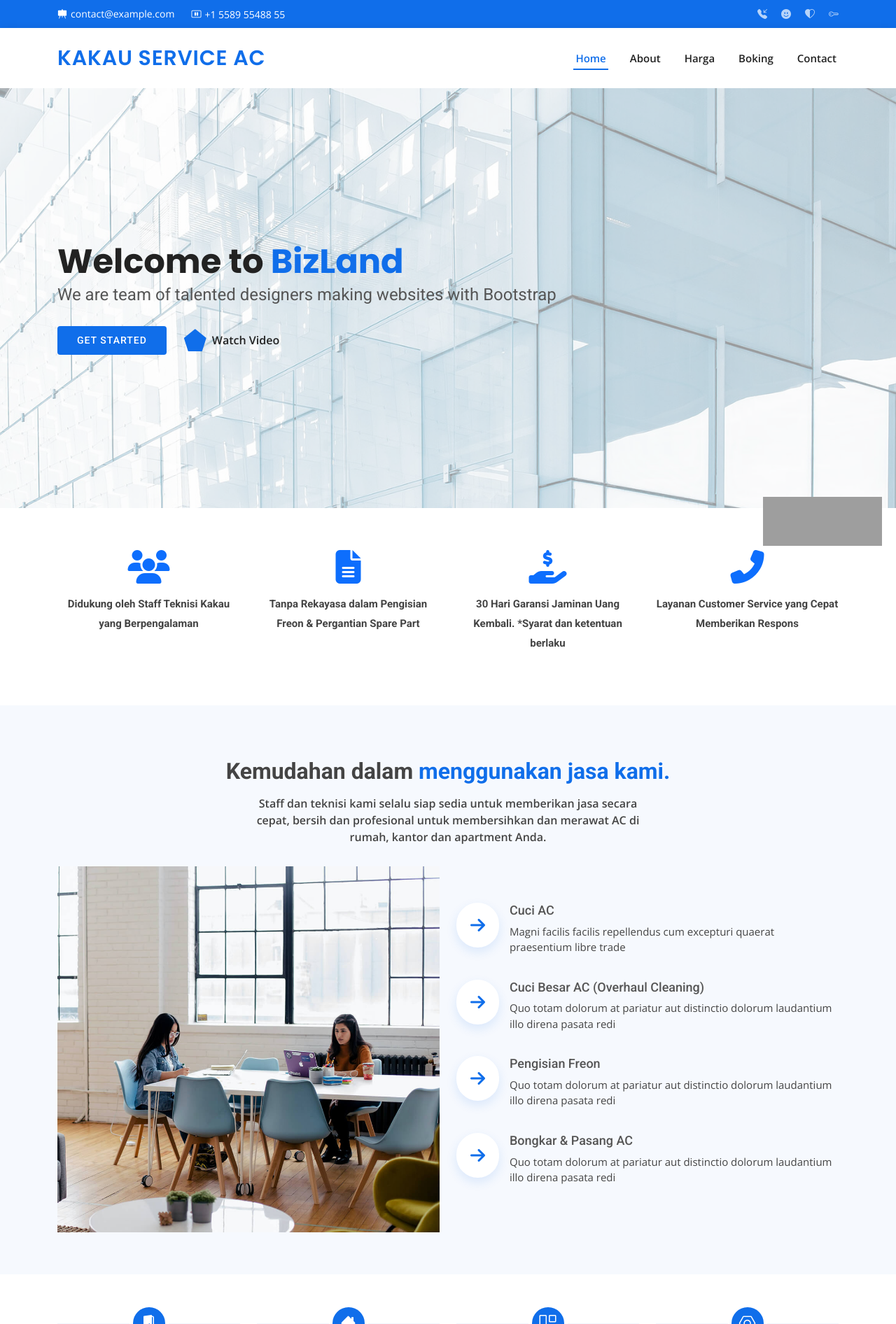
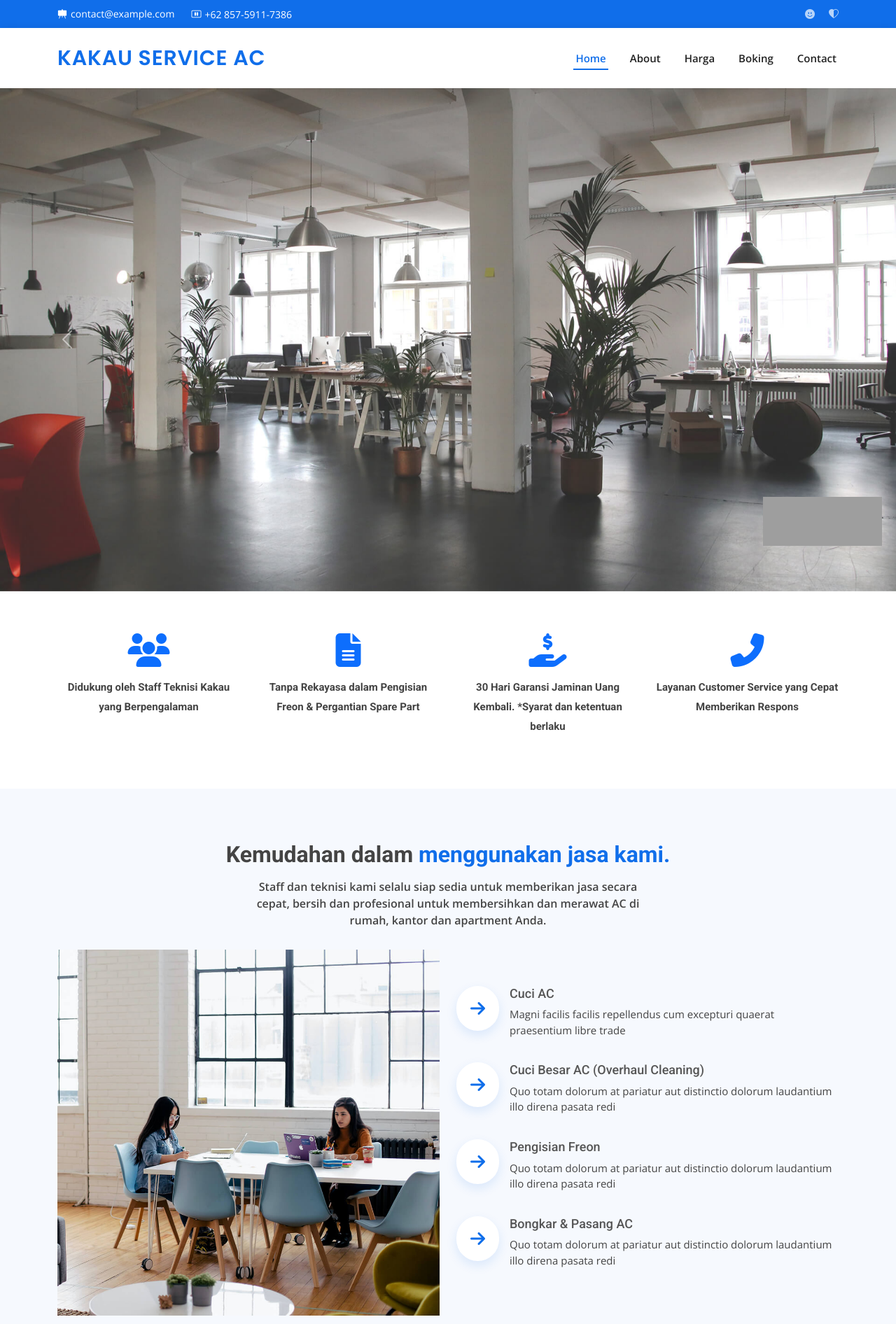
Before and after one commit to kakau-group/kakau-service-ac, a PHP site: page / in a window 1280 px wide. Shown: the top 1892 px of the page at 70% size. Run offline with PHP 8.4, Linux system fonts and the light colour scheme; some libraries are stand-ins or nearby versions; some web fonts are replaced; grey boxes are pictures that could not be loaded.

Commit message:
perbaiki jumbotron dan ringkasan2

```diff
--- a/about.php
+++ b/about.php
@@ -2,7 +2,6 @@
 include("atas.php");
 ?>
 
-    <section class="inner-page">
       <div class="slider-item py-5" style="background-image: url('assets/img/kakau-laundry-semuajumbotron.png');">
         <div class="container">
           <div class="row slider-text align-items-center justify-content-center text-center">
@@ -12,7 +11,6 @@ include("atas.php");
           </div>
         </div>
       </div>
-    </section>
 
 <?php
 include("ab_ringkasan.php");
--- a/atas.php
+++ b/atas.php
@@ -5,7 +5,7 @@
   <meta charset="utf-8">
   <meta content="width=device-width, initial-scale=1.0" name="viewport">
 
-  <title>BizLand Bootstrap Template - Index</title>
+  <title>Kakau Service AC</title>
   <meta content="" name="description">
   <meta content="" name="keywords">
 
@@ -63,13 +63,11 @@
     <div class="container d-flex justify-content-center justify-content-md-between">
       <div class="contact-info d-flex align-items-center">
         <i class="bi bi-envelope d-flex align-items-center"><a href="mailto:contact@example.com">contact@example.com</a></i>
-        <i class="bi bi-phone d-flex align-items-center ms-4"><span>+1 5589 55488 55</span></i>
+        <i class="bi bi-phone d-flex align-items-center ms-4"><span>+62 857-5911-7386</span></i>
       </div>
       <div class="social-links d-none d-md-flex align-items-center">
-        <a href="#" class="twitter"><i class="bi bi-twitter"></i></a>
-        <a href="#" class="facebook"><i class="bi bi-facebook"></i></a>
-        <a href="#" class="instagram"><i class="bi bi-instagram"></i></a>
-        <a href="#" class="linkedin"><i class="bi bi-linkedin"></i></i></a>
+        <a href="https://www.facebook.com/KakauLaundry" class="facebook"><i class="bi bi-facebook"></i></a>
+        <a href="https://www.instagram.com/kakau_laundry" class="instagram"><i class="bi bi-instagram"></i></a>
       </div>
     </div>
   </section>
--- a/boking.php
+++ b/boking.php
@@ -2,7 +2,6 @@
   include("atas.php");
 ?>
 
-<section class="inner-page">
       <div class="slider-item py-5" style="background-image: url('assets/img/kakau-laundry-semuajumbotron.png');">
         <div class="container">
           <div class="row slider-text align-items-center justify-content-center text-center">
@@ -12,7 +11,6 @@
           </div>
         </div>
       </div>
-    </section>
 
 <section>
       <div class="card-body">
--- a/contact2.php
+++ b/contact2.php
@@ -2,7 +2,6 @@
 include("atas.php");
 ?>
 
-    <section class="inner-page">
       <div class="slider-item py-5" style="background-image: url('assets/img/kakau-laundry-semuajumbotron.png');">
         <div class="container">
           <div class="row slider-text align-items-center justify-content-center text-center">
@@ -12,7 +11,6 @@ include("atas.php");
           </div>
         </div>
       </div>
-    </section>
 
 
     <!-- ======= Contact Section ======= -->
--- a/harga.php
+++ b/harga.php
@@ -2,7 +2,6 @@
 include("atas.php");
 ?>
 
-<section class="inner-page">
       <div class="slider-item py-5" style="background-image: url('assets/img/kakau-laundry-semuajumbotron.png');">
         <div class="container">
           <div class="row slider-text align-items-center justify-content-center text-center">
@@ -12,7 +11,6 @@ include("atas.php");
           </div>
         </div>
       </div>
-    </section>
 
 
  <!-- ======= Pricing Section ======= -->
--- a/jumbotron.php
+++ b/jumbotron.php
@@ -1,13 +1,24 @@
-<!-- ======= Hero Section ======= -->
-<section id="hero" class="d-flex align-items-center">
-    <div class="container" data-aos="zoom-out" data-aos-delay="100">
-      <h1>Welcome to <span>BizLand</span></h1>
-      <h2>We are team of talented designers making websites with Bootstrap</h2>
-      <div class="d-flex">
-        <a href="#about" class="btn-get-started scrollto">Get Started</a>
-        <a href="https://www.youtube.com/watch?v=jDDaplaOz7Q" class="glightbox btn-watch-video"><i class="bi bi-play-circle"></i><span>Watch Video</span></a>
+  <!-- ======= Hero Section ======= -->
+    <div id="carouselExampleControls" class="carousel slide" data-bs-ride="carousel">
+      <div class="carousel-inner">
+        <div class="carousel-item active">
+          <img src="assets/img/testimonials-bg.jpg" class="d-block w-100" alt="...">
+        </div>
+        <div class="carousel-item">
+          <img src="assets/img/testimonials-bg.jpg" class="d-block w-100" alt="...">
+        </div>
+        <div class="carousel-item">
+          <img src="assets/img/testimonials-bg.jpg" class="d-block w-100" alt="...">
+        </div>
       </div>
-    </div>
-  </section><!-- End Hero -->
+      <button class="carousel-control-prev" type="button" data-bs-target="#carouselExampleControls"  data-bs-slide="prev">
+        <span class="carousel-control-prev-icon" aria-hidden="true"></span>
+        <span class="visually-hidden">Previous</span>
+      </button>
+      <button class="carousel-control-next" type="button" data-bs-target="#carouselExampleControls"  data-bs-slide="next">
+        <span class="carousel-control-next-icon" aria-hidden="true"></span>
+        <span class="visually-hidden">Next</span>
+      </button>
+    </div><!-- End Hero -->
 
   <main id="main">
--- a/ringkasan2.php
+++ b/ringkasan2.php
@@ -3,45 +3,33 @@
       <div class="container" data-aos="fade-up">
 
         <div class="section-title">
-          <h3>Kemudahan dalam <span>menggunakan jasa kami.</span></h3>
-          <p>Staff dan teknisi kami selalu siap sedia untuk memberikan jasa secara cepat, bersih dan profesional untuk membersihkan dan merawat AC di rumah, kantor dan apartment Anda.</p>
+          <h3>Wilayah pelayanan <span>Kakau Service AC.</span></h3>
+          <p>Saat ini kami hadir untuk melayani daerah Cirebon.</p>
         </div>
 
         <div class="row">
           <div class="col-lg-6" data-aos="fade-right" data-aos-delay="100">
-            <img src="assets/img/about.jpg" class="img-fluid" alt="">
+            <div class="col-lg-20 ">
+              <iframe class="mb-4 mb-lg-0" src="//www.google.com/maps/embed?pb=!1m18!1m12!1m3!1d364818.08358275576!2d108.47716127941769!3d-6.763996965221452!2m3!1f0!2f0!3f0!3m2!1i1024!2i768!4f13.1!3m3!1m2!1s0x2e6f1d0f69dbc5d5%3A0x301e8f1fc28ba20!2sCirebon%2C%20Jawa%20Barat!5e1!3m2!1sid!2sid!4v1615532801783!5m2!1sid!2sid" frameborder="0" style="border:0; width: 100%; height: 400px;" allowfullscreen></iframe>
+            </div>
           </div>
-          <div class="col-lg-6 pt-4 pt-lg-0 content d-flex flex-column justify-content-center" data-aos="fade-up" data-aos-delay="100">
-            <ul>
-              <li>
-              <i class="fas fa-arrow-right"></i>
-                <div>
-                  <h5>Cuci AC</h5>
-                  <p>Magni facilis facilis repellendus cum excepturi quaerat praesentium libre trade</p>
-                </div>
-              </li>
-              <li>
-              <i class="fas fa-arrow-right"></i>
-                <div>
-                  <h5>Cuci Besar AC (Overhaul Cleaning)</h5>
-                  <p>Quo totam dolorum at pariatur aut distinctio dolorum laudantium illo direna pasata redi</p>
-                </div>
-              </li>
-              <li>
-              <i class="fas fa-arrow-right"></i>
-                <div>
-                  <h5>Pengisian Freon</h5>
-                  <p>Quo totam dolorum at pariatur aut distinctio dolorum laudantium illo direna pasata redi</p>
-                </div>
-              </li>
-              <li>
-              <i class="fas fa-arrow-right"></i>
-                <div>
-                  <h5>Bongkar & Pasang AC</h5>
-                  <p>Quo totam dolorum at pariatur aut distinctio dolorum laudantium illo direna pasata redi</p>
-                </div>
-              </li>
-            </ul>
+
+          <div class="col-lg-6 pt-4 pt-lg-0 content" data-aos="fade-up" data-aos-delay="100">
+          <p><h5><i class="fas fa-map-marker-alt fa-1x text-primary"></i>  Kota Cirebon</h5></p>
+          <hr class="w-50">
+
+          <p><h5><i class="fas fa-map-marker-alt fa-1x text-primary"></i>  Arjawinangun</h5></p>
+          <hr class="w-50">
+          <p><h5><i class="fas fa-map-marker-alt fa-1x text-primary"></i>  Palimanan</h5></p>
+          <hr class="w-50">
+          <p><h5><i class="fas fa-map-marker-alt fa-1x text-primary"></i>  Astanajapura</h5></p>
+          <hr class="w-50">
+          <p><h5><i class="fas fa-map-marker-alt fa-1x text-primary"></i>  Karangsembung</h5></p>
+          <hr class="w-50">
+          <p><h5><i class="fas fa-map-marker-alt fa-1x text-primary"></i>  Losari</h5></p>
+          <hr class="w-50">
+          <p><h5><i class="fas fa-map-marker-alt fa-1x text-primary"></i>  Sumber</h5></p>
+          <hr class="w-50">
           </div>
         </div>
 
```
